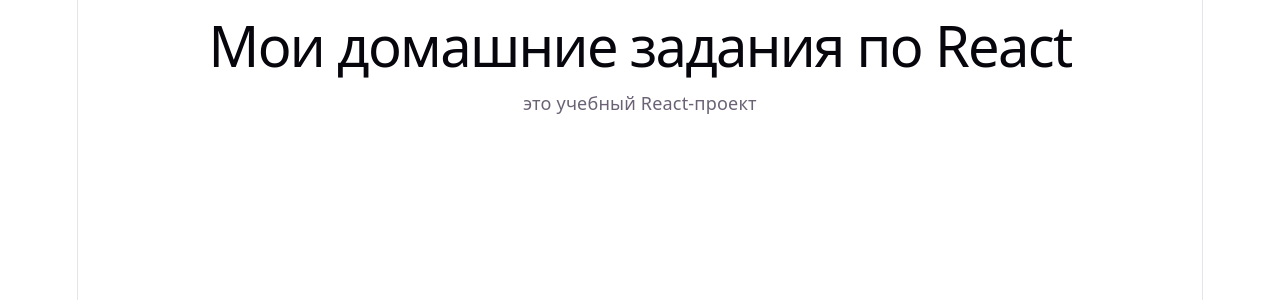
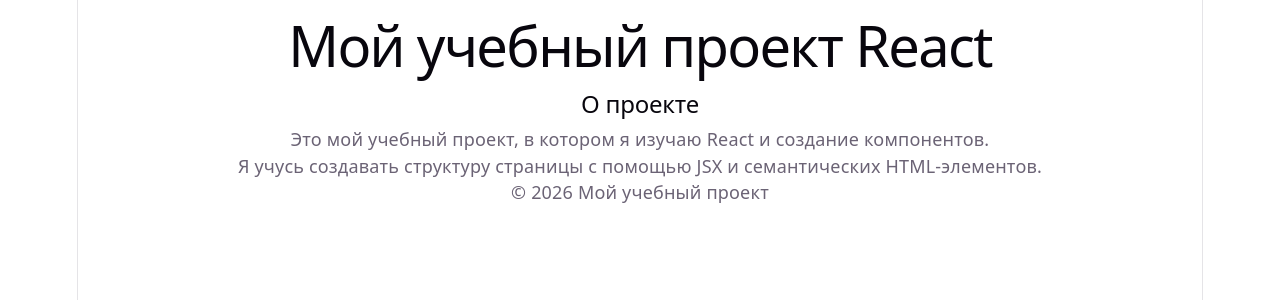
Before and after one commit to nlisa92/react-homeworks, a React (Vite) app in the folder react-homeworks/: page / in a window 1280 px wide. Shown: the top 300 px of the page. Built offline with nearby package versions, Linux system fonts and the light colour scheme.

Commit message:
Add page components

```diff
--- a/react-homeworks/src/App.jsx
+++ b/react-homeworks/src/App.jsx
@@ -1,10 +1,52 @@
 import "./App.css";
+
+
+function Header() {
+  return (
+    <header>
+      <h1>Мой учебный проект React</h1>
+    </header>
+  );
+}
+
+function Section() {
+  return (
+    <section>
+      <h2>О проекте</h2>
+      <p>
+        Это мой учебный проект, в котором я изучаю React и создание
+        компонентов.
+      </p>
+      <p>
+        Я учусь создавать структуру страницы с помощью JSX и семантических
+        HTML-элементов.
+      </p>
+    </section>
+  );
+}
+
+function MainContent() {
+  return (
+    <main>
+      <Section />
+    </main>
+  );
+}
+
+function Footer() {
+  return (
+    <footer>
+      <p>© {new Date().getFullYear()} Мой учебный проект</p>
+    </footer>
+  );
+}
 
 function App() {
   return (
     <>
-      <h1>Мои домашние задания по React</h1>
-      <p>это учебный React-проект</p>
+      <Header />
+      <MainContent />
+      <Footer />
     </>
   );
 }
```
